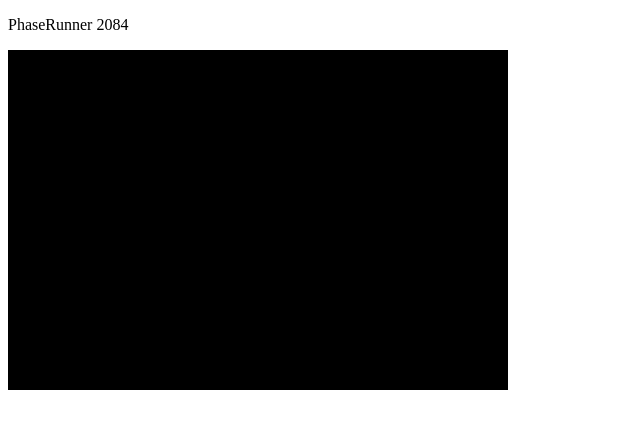
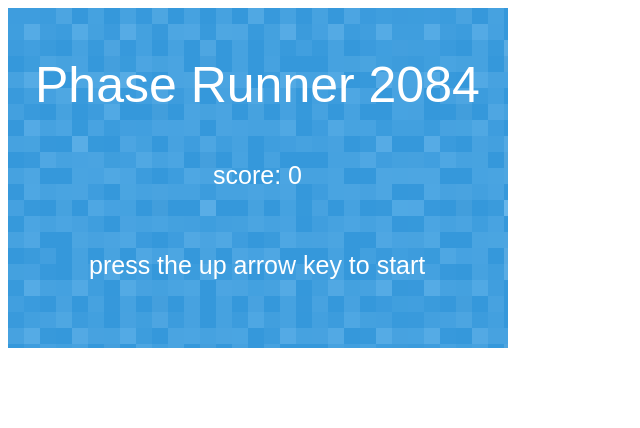
Before and after one commit to intCheck/Phase-Runner, a website: page index.html in a window 1280 px wide. Shown: the whole page, without its empty margins (0-640 px from the left). Drawn offline with Linux system fonts and the light colour scheme; animation ran at ten frames a second.

Commit message:
fixed menu.js and game now loads start screen

```diff
--- a/index.html
+++ b/index.html
@@ -12,7 +12,7 @@
     </head>
 
     <body>
-        <p> PhaseRunner 2084 </p>
+
         <div id = "gameDiv"> </div>
 
     </body>
--- a/js/menu.js
+++ b/js/menu.js
@@ -0,0 +1,30 @@
+var menuState = {
+
+    create: function() {
+        // Add a background image
+        game.add.image(0,0,'background');
+
+        // Display the name of the game
+        var nameLabel = game.add.text(game.width/2, 80, 'Phase Runner 2084', { font: '50px Arial', fill: '#ffffff'});
+        nameLabel.anchor.setTo(0.5,0.5);
+
+        // Show the score or time or radar at some point
+        var scoreLabel = game.add.text(game.width/2, game.height/2, 'score: '
+            + game.global.score, { font: '25px Arial', fill: '#ffffff'});
+        scoreLabel.anchor.setTo(0.5,0.5);
+
+        // Explain how to start the game
+        var startLabel = game.add.text(game.width/2, game.height-80, 'press the up arrow key to start', {font: '25px Arial', fill: '#ffffff'});
+        startLabel.anchor.setTo(0.5,0.5);
+
+        // Create a new phaser keyboard variable: the up arrow key
+        // When pressed, call the 'start'
+        var upKey = game.input.keyboard.addKey(Phaser.Keyboard.UP);
+        upKey.onDown.add(this.start,this);
+    },
+
+    start: function() {
+        // Start the actual game
+        game.state.start('play');
+    },
+};
```
